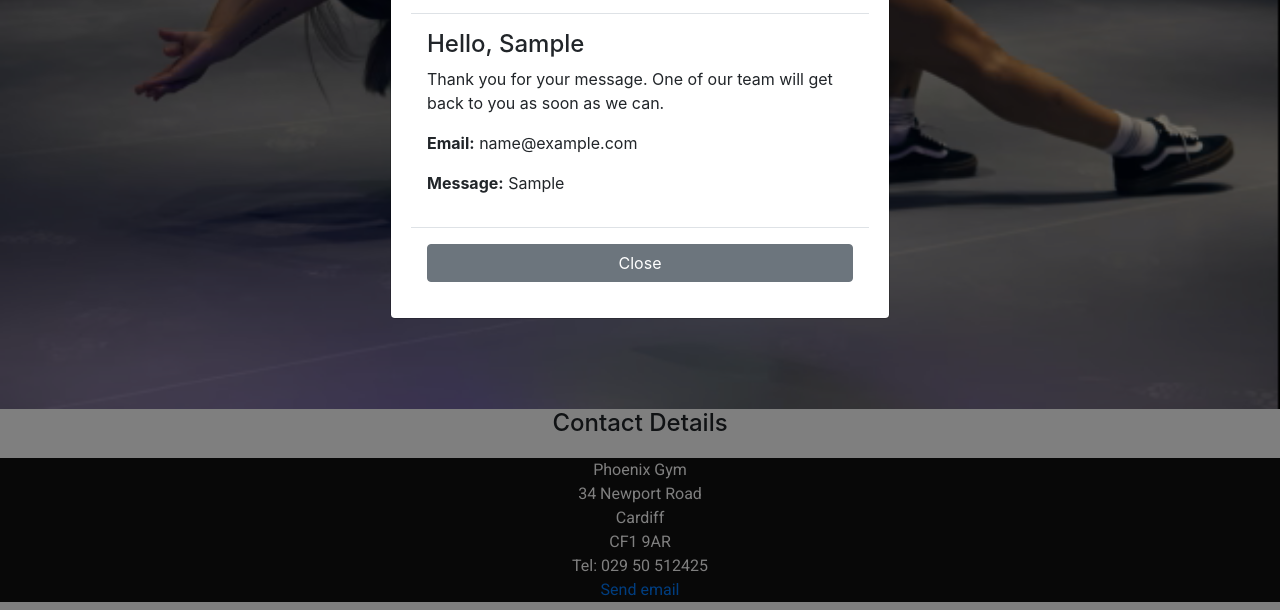
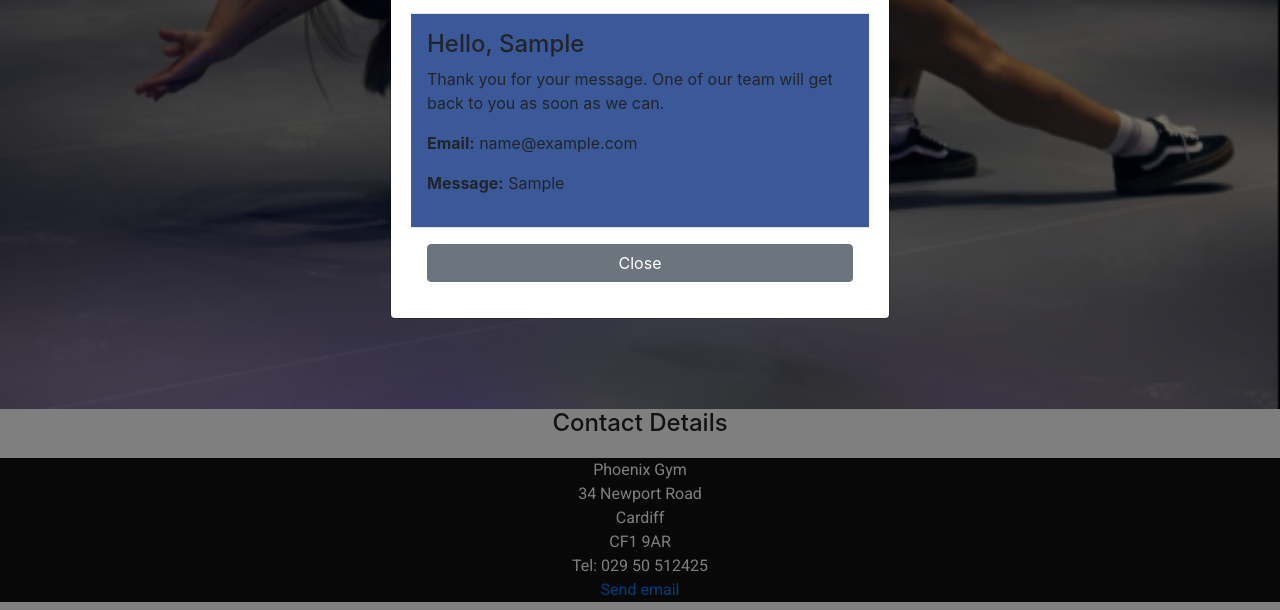
Before and after one commit to Whalley7/phoenix-gym, a website: page form.html in a window 1280 px wide. Both pictures are taken after typing "Sample", "name@example.com", "Sample" into the empty fields and a click on the button "Save". Shown: the part 607-1217 px from the top of the page. Drawn offline with nearby package versions, Linux system fonts and the light colour scheme; files whose address does not match are found by name.

Commit message:
modal body

```diff
--- a/assets/css/style.css
+++ b/assets/css/style.css
@@ -25,13 +25,15 @@ h5 {
 }
 
 .modal-content {
-  background-color:#3B5998;
+
   margin: 20% auto;
   padding: 20px;
   width: 80%;
 }
 
-
+.modal-body {
+  background-color:#3B5998;
+}
 
 
 /*----------------------Hero Image - Code Institute Love Running-*/
```
